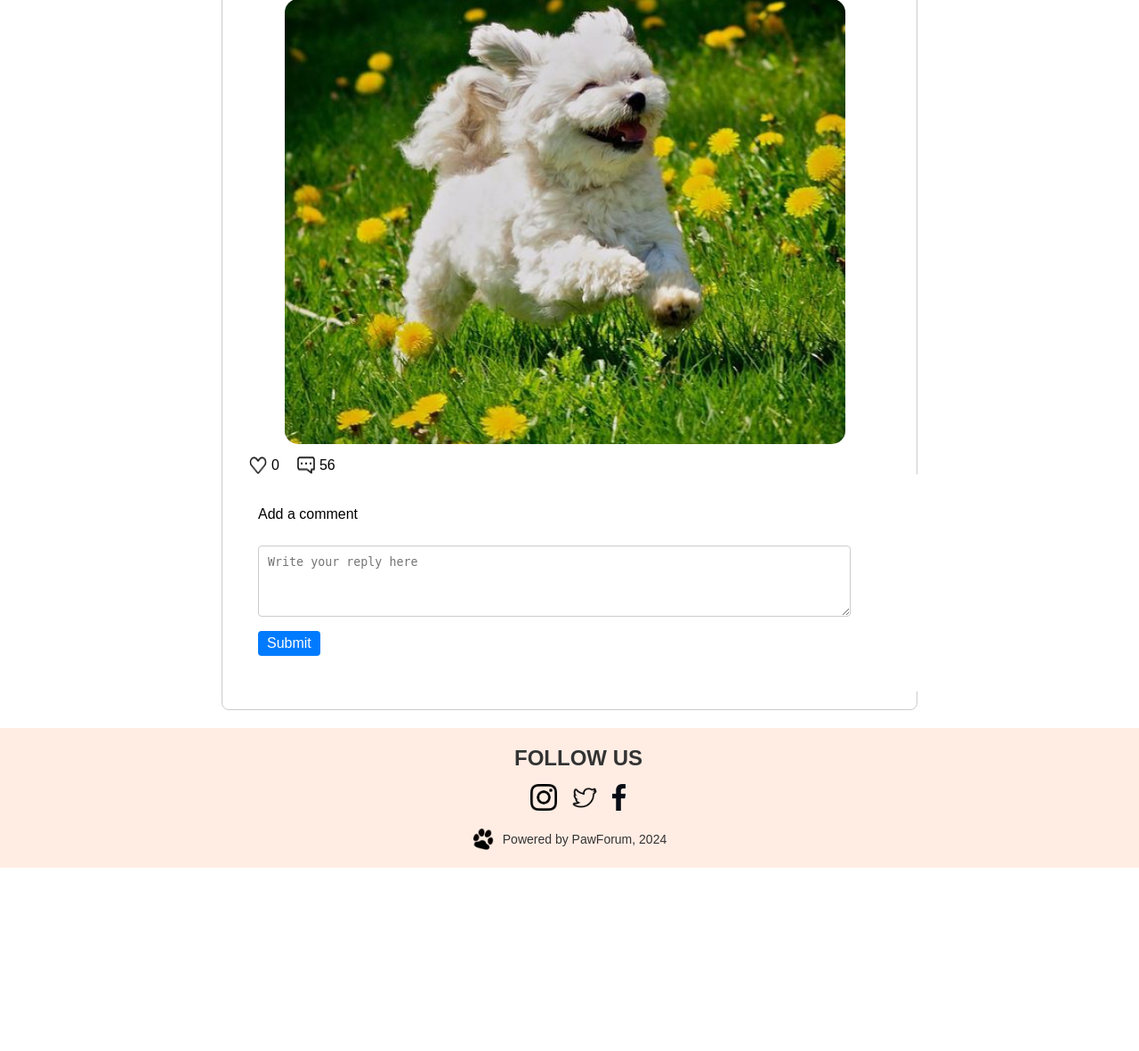
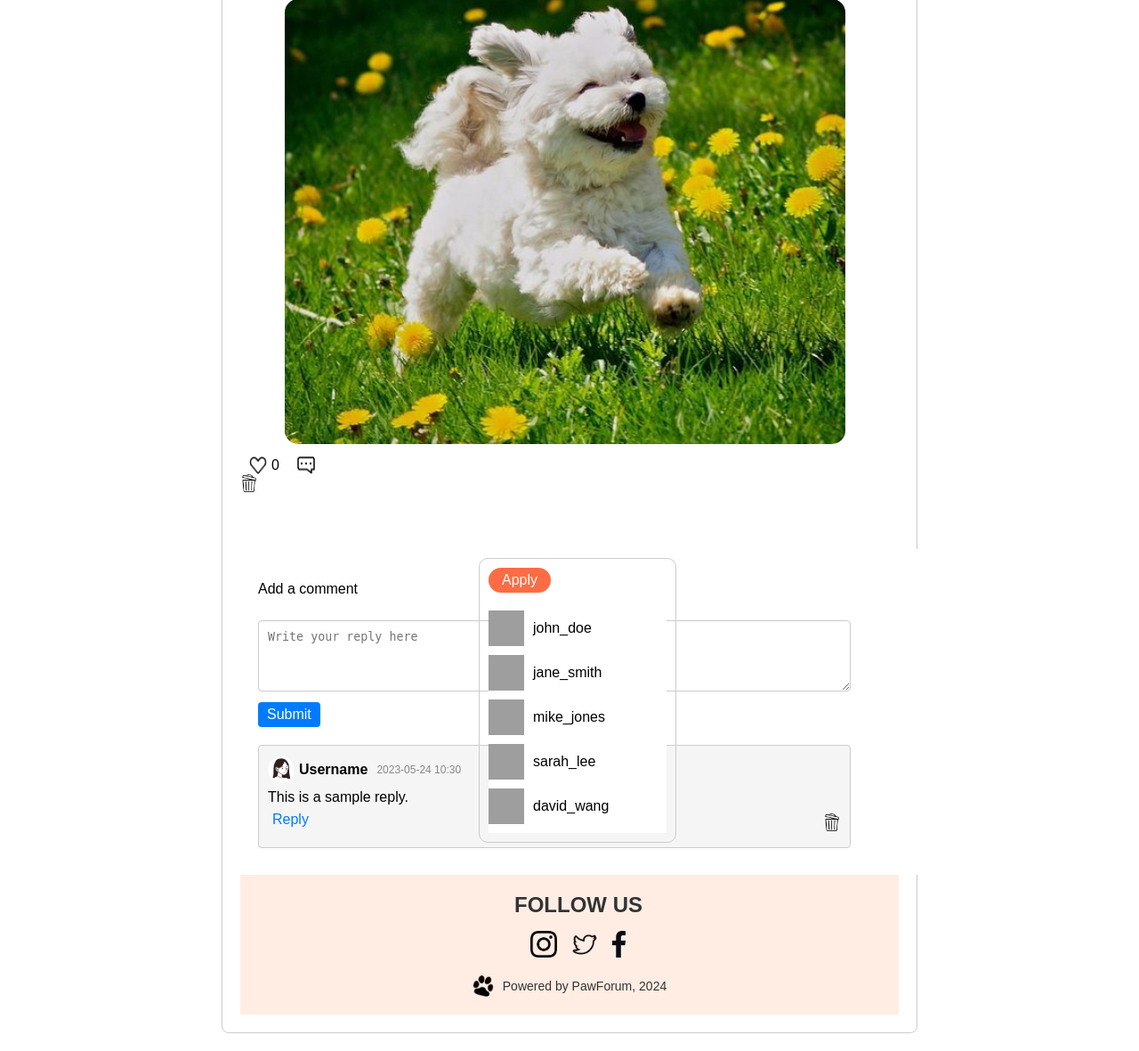
Before and after one commit to Misoto22/Paw-Forum, a Flask app: page /post/1 in a window 1280 px wide. Shown: the part 1528-2709 px from the top of the page at 89% size. Before the commit the page ends 2503 px from the top, so only its background shows below. Run offline with Flask 3, Linux system fonts and the light colour scheme; a user stored in the database is signed in; grey boxes are pictures that could not be loaded.

Commit message:
Partly fixed comment section.

```diff
--- a/app/templates/components/post_reply.html
+++ b/app/templates/components/post_reply.html
@@ -3,11 +3,6 @@
   <!-- Forum header -->
   <div class="forum-header">
     <!-- Header content -->
-  </div>
-
-  <!-- Forum detail container -->
-  <div class="forum-detail-container">
-    {% include 'components/forum_detail.html' %}
   </div>
 
   <!-- User list container inside forum detail -->
--- a/app/templates/post_detail.html
+++ b/app/templates/post_detail.html
@@ -45,61 +45,68 @@
         alt="Comment"
         class="comment-icon"
       />
-      56
     </span>
   </div>
 
-  <!-- Reply section, need to build connection with reply function!!!-->
-  <div class="reply-section">
-    <div class="reply-form">
-      <p>Add a comment</p>
-      <form action="{{ url_for('post_reply', post_id=post.id) }}" method="post">
-        <textarea name="content" placeholder="Write your reply here" required></textarea>
-        <button type="submit">Submit</button>
-      </form>
-    </div>
-    <div class="replies">
-      <!-- Existing replies will be dynamically added here -->
-    </div>
+  <!-- Add delete icon for reply -->
+  <span class="delete">
+    <img
+      src="{{ url_for('static', filename='image/bin.png') }}"
+      alt="Delete"
+      class="delete-icon delete-reply"
+    />
+  </span>
+<!-- Delete confirmation modal -->
+<div id="deleteModal" class="modal">
+  <div class="modal-content">
+    <span class="close-btn">&times;</span>
+    <p>Are you sure you want to delete this post?</p>
+    <button id="confirmDelete" class="btn-confirm">Yes</button>
+    <button id="cancelDelete" class="btn-cancel">No</button>
   </div>
 </div>
-{% endblock %}
 
-{% block scripts %}
-<script src="{{ url_for('static', filename='js/topic_reply.js') }}"></script>
+{% include "components/post_reply.html" %}
+
 <script>
   document.addEventListener("DOMContentLoaded", function () {
-    // Handle submit reply button click event
-    const submitReplyBtn = document.getElementById("submitReplyBtn");
-    submitReplyBtn.addEventListener("click", function () {
-      // Get the reply content from the textarea
-      const replyContent = document.querySelector(".reply-form textarea").value;
+    // Get modal elements
+    var modal = document.getElementById("deleteModal");
+    var deleteIcon = document.getElementById("deletePost");
+    var closeBtn = document.getElementsByClassName("close-btn")[0];
+    var confirmDelete = document.getElementById("confirmDelete");
+    var cancelDelete = document.getElementById("cancelDelete");
 
-      // Create a new reply element
-      const newReply = document.createElement("div");
-      newReply.classList.add("reply");
-      newReply.innerHTML = `
-        <div class="reply-header">
-          <img src="{{ url_for('static', filename='image/avatar.png') }}" alt="User Avatar" class="reply-avatar" />
-          <span class="reply-username">{{ current_user.username }}</span>
-          <span class="reply-time">${new Date().toISOString().slice(0, 19).replace('T', ' ')}</span>
-        </div>
-        <div class="reply-content">${replyContent}</div>
-        <div class="reply-footer">
-          <button class="reply-button">Reply</button>
-        </div>
-        <div class="nested-reply-form">
-          <textarea placeholder="Write your reply..."></textarea>
-          <button class="submit-nested-reply">Reply</button>
-        </div>
-      `;
+    // Show modal on delete icon click
+    deleteIcon.onclick = function () {
+      modal.style.display = "block";
+    };
 
-      // Append the new reply to the replies section
-      document.querySelector(".replies").appendChild(newReply);
+    // Hide modal on close button click
+    closeBtn.onclick = function () {
+      modal.style.display = "none";
+    };
 
-      // Clear the reply form textarea
-      document.querySelector(".reply-form textarea").value = "";
-    });
+    // Hide modal on cancel button click
+    cancelDelete.onclick = function () {
+      modal.style.display = "none";
+    };
+
+    // Handle confirm delete button click
+    confirmDelete.onclick = function () {
+      // Placeholder for AJAX request to delete post
+      alert("Post deleted successfully."); // Replace with actual AJAX request
+      modal.style.display = "none";
+      // Redirect to home page or remove the post element from DOM
+      window.location.href = "{{ url_for('home') }}";
+    };
+
+    // Hide modal when clicking outside the modal content
+    window.onclick = function (event) {
+      if (event.target == modal) {
+        modal.style.display = "none";
+      }
+    };
   });
 </script>
 {% endblock %}
```
